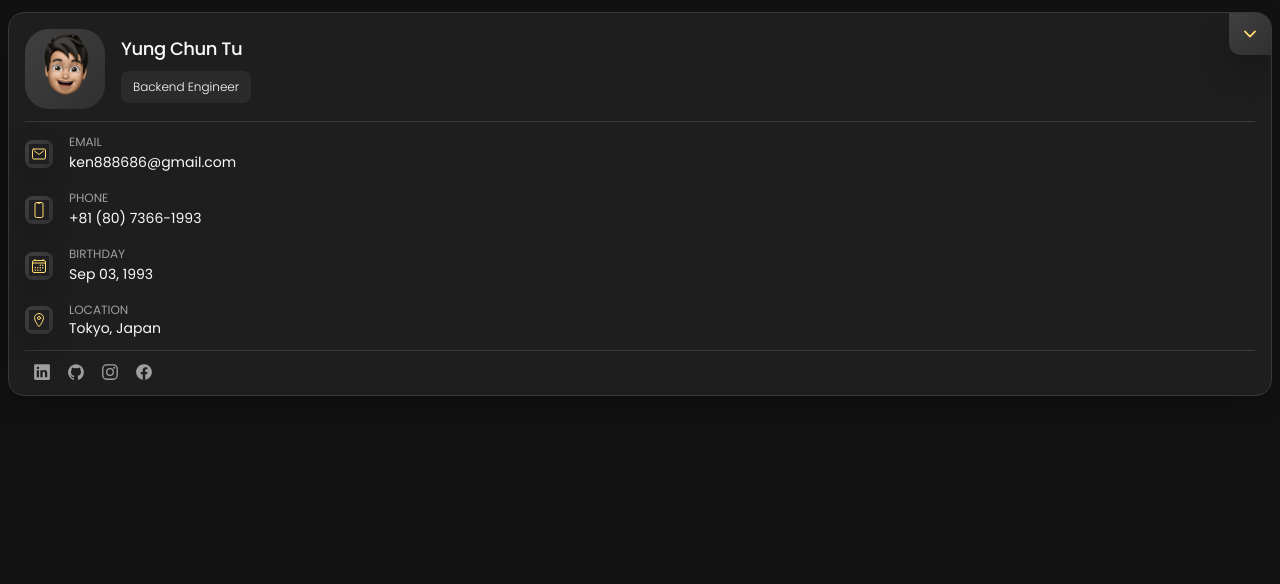
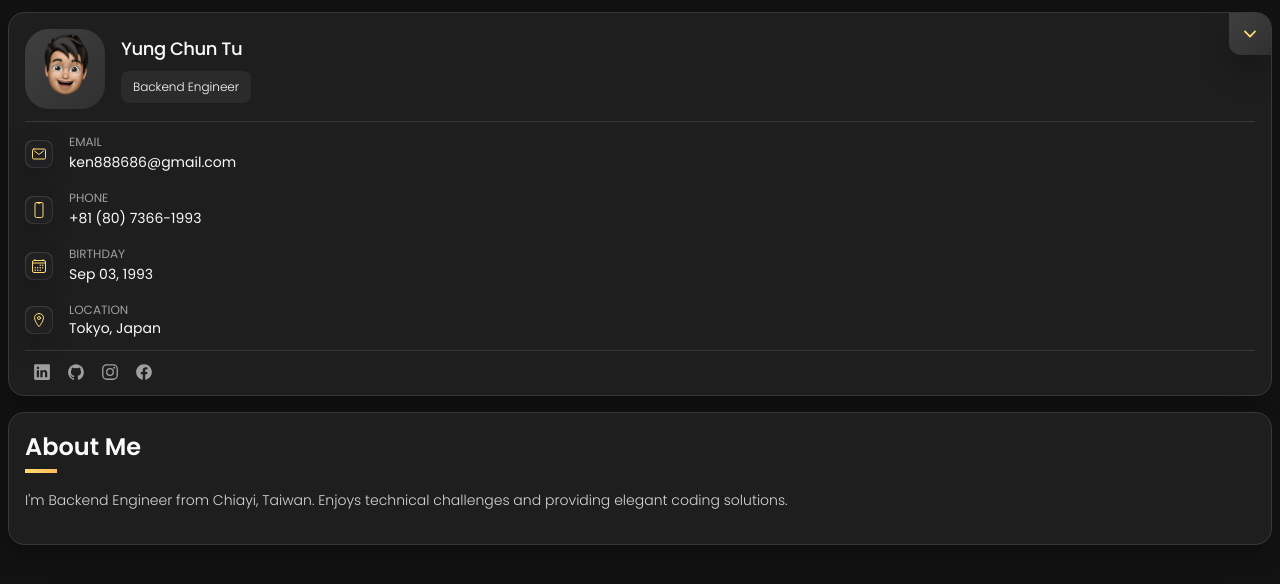
Before and after one commit to ken888686/ken888686.github.io, a React (Vite) app: page / in a window 1280 px wide. Both pictures are taken after a click on the button 1250 px from the left and 34 px from the top of the page. Shown: the top 584 px of the page. Built offline with nearby package versions, Linux system fonts and the light colour scheme.

Commit message:
create About

```diff
--- a/src/App.tsx
+++ b/src/App.tsx
@@ -1,10 +1,12 @@
 import React from 'react';
+import About from './components/About';
 import Sidebar from './components/Sidebar';
 
 function App() {
   return (
     <main className='container mx-auto px-2 pt-3'>
       <Sidebar />
+      <About />
     </main>
   );
 }
--- /dev/null
+++ b/src/components/About.tsx
@@ -0,0 +1,22 @@
+import React from 'react';
+import Article from './Article';
+
+function About() {
+  return (
+    <Article className=''>
+      <header>
+        <h2 className='relative mb-4 rounded-sm pb-2 -text--fs-1 font-bold capitalize -text--white-2 after:absolute after:bottom-0 after:left-0 after:h-1 after:w-8 after:-bg--gradient-yellow'>
+          About me
+        </h2>
+      </header>
+      <section className='-text--fs-6 font-light leading-relaxed -text--light-gray'>
+        <p className='mb-4'>
+          I'm Backend Engineer from Chiayi, Taiwan. Enjoys technical challenges and providing
+          elegant coding solutions.
+        </p>
+      </section>
+    </Article>
+  );
+}
+
+export default About;
--- /dev/null
+++ b/src/components/Article.tsx
@@ -0,0 +1,13 @@
+import React, { ReactNode } from 'react';
+
+function Article({ className, children }: { className: string; children: ReactNode }) {
+  return (
+    <article
+      className={`z-10 rounded-2xl border border-solid -border--jet -bg--eerie-black-2 p-4 shadow-1 ${className}`}
+    >
+      {children}
+    </article>
+  );
+}
+
+export default Article;
--- a/src/components/ContactInfo.tsx
+++ b/src/components/ContactInfo.tsx
@@ -1,4 +1,5 @@
 import React from 'react';
+import IconBox from './IconBox';
 
 function ContactInfo({
   id,
@@ -13,9 +14,7 @@ function ContactInfo({
 }) {
   return (
     <li key={id} className='flex min-w-full items-center gap-4'>
-      <div className='relative z-10 flex h-7 w-7 items-center justify-center rounded-lg -bg--gradient-onyx -text--orange-yellow-crayola -shadow--shadow-1 before:absolute before:inset-1 before:-z-10 before:-bg--eerie-black-1'>
-        {icon}
-      </div>
+      <IconBox>{icon}</IconBox>
       <div className='w-[calc(100%-46px)] max-w-[calc(100%-46px)]'>
         <p className='text-xs uppercase -text--light-gray-70'>{title}</p>
         {children}
--- /dev/null
+++ b/src/components/ContentCard.tsx
@@ -0,0 +1,11 @@
+import React from 'react';
+
+function ContentCard({ children }: { children: JSX.Element }) {
+  return (
+    <div className='relative z-10 cursor-pointer rounded-2xl -bg--gradient-onyx p-4 pt-11 shadow-2 before:absolute before:inset-[1px] before:-z-10 before:rounded-[inherit] before:-bg--gradient-jet'>
+      {children}
+    </div>
+  );
+}
+
+export default ContentCard;
--- /dev/null
+++ b/src/components/IconBox.tsx
@@ -0,0 +1,11 @@
+import React, { ReactNode } from 'react';
+
+function IconBox({ children }: { children: ReactNode }) {
+  return (
+    <div className='relative z-10 flex h-7 w-7 items-center justify-center rounded-lg -bg--gradient-onyx -text--orange-yellow-crayola shadow-1 before:absolute before:inset-[1px] before:-z-10 before:rounded-[inherit] before:-bg--eerie-black-1'>
+      {children}
+    </div>
+  );
+}
+
+export default IconBox;
--- a/src/components/Sidebar.tsx
+++ b/src/components/Sidebar.tsx
@@ -18,7 +18,7 @@ const Sidebar = () => {
     <aside
       className={`z-10 mb-4
       ${showMore ? 'max-h-96' : 'max-h-28'}
-      overflow-hidden rounded-2xl border -border--jet -bg--eerie-black-2 p-4 -text--white-2 -shadow--shadow-1 duration-500 ease-in-out`}
+      overflow-hidden rounded-2xl border -border--jet -bg--eerie-black-2 p-4 -text--white-2 shadow-1 duration-500 ease-in-out`}
     >
       <div className='relative flex items-center justify-start gap-4'>
         <figure className='rounded-3xl -bg--gradient-onyx'>
@@ -36,7 +36,7 @@ const Sidebar = () => {
           </p>
         </div>
         <button
-          className='absolute -top-4 -right-4 z-10 rounded-tr-xl rounded-bl-xl -bg--gradient-onyx p-3 text-lg -text--orange-yellow-crayola -shadow--shadow-2 transition-all before:absolute before:inset-[1px] before:-z-10 before:rounded-[inherit] before:transition-all hover:-text--eerie-black-1 before:hover:-bg--orange-yellow-crayola'
+          className='absolute -top-4 -right-4 z-10 rounded-tr-xl rounded-bl-xl -bg--gradient-onyx p-3 text-lg -text--orange-yellow-crayola shadow-2 transition-all before:absolute before:inset-[1px] before:-z-10 before:rounded-[inherit] before:transition-all hover:-text--eerie-black-1 before:hover:-bg--orange-yellow-crayola'
           onClick={handleClick}
           type='button'
         >
--- a/tailwind.config.cjs
+++ b/tailwind.config.cjs
@@ -6,6 +6,7 @@ module.exports = {
       backgroundImage: {
         '--gradient-onyx': `linear-gradient(to bottom right, hsl(240, 1%, 25%) 3%, hsl(0, 0%, 19%) 97%)`,
         '--gradient-jet': `linear-gradient(to bottom right, hsla(240, 1%, 18%, 0.251) 0%, hsla(240, 2%, 11%, 0) 100%)`,
+        '--gradient-yellow': `linear-gradient(to right, hsl(45, 100%, 72%), hsl(35, 100%, 68%))`,
         '--gradient-yellow-1': `linear-gradient(to bottom right, hsl(45, 100%, 71%) 0%, hsla(36, 100%, 69%, 0) 50%)`,
         '--gradient-yellow-2': `linear-gradient(135deg, hsla(45, 100%, 71%, 0.251) 0%, hsla(35, 100%, 68%, 0) 59.86%)`,
       },
@@ -13,11 +14,11 @@ module.exports = {
         '--gradient-onyx': `linear-gradient(to bottom right, hsl(0, 0%, 25%) 0%, hsla(0, 0%, 25%, 0) 50%)`,
       },
       boxShadow: {
-        '--shadow-1': `-4px 8px 24px hsla(0, 0%, 0%, 0.25)`,
-        '--shadow-2': `0 16px 30px hsla(0, 0%, 0%, 0.25)`,
-        '--shadow-3': `0 16px 40px hsla(0, 0%, 0%, 0.25)`,
-        '--shadow-4': `0 25px 50px hsla(0, 0%, 0%, 0.15)`,
-        '--shadow-5': `0 24px 80px hsla(0, 0%, 0%, 0.25)`,
+        1: `-4px 8px 24px hsla(0, 0%, 0%, 0.25)`,
+        2: `0 16px 30px hsla(0, 0%, 0%, 0.25)`,
+        3: `0 16px 40px hsla(0, 0%, 0%, 0.25)`,
+        4: `0 25px 50px hsla(0, 0%, 0%, 0.15)`,
+        5: `0 24px 80px hsla(0, 0%, 0%, 0.25)`,
       },
       colors: {
         '--jet': 'hsl(0, 0%, 22%)',
@@ -47,7 +48,7 @@ module.exports = {
         '--fs-8': '11px',
       },
       textColor: {
-        '--text-gradient-yellow': `linear-gradient(to right, hsl(45, 100%, 72%), hsl(35, 100%, 68%))`,
+        '--gradient-yellow': `linear-gradient(to right, hsl(45, 100%, 72%), hsl(35, 100%, 68%))`,
       },
     },
   },
```
